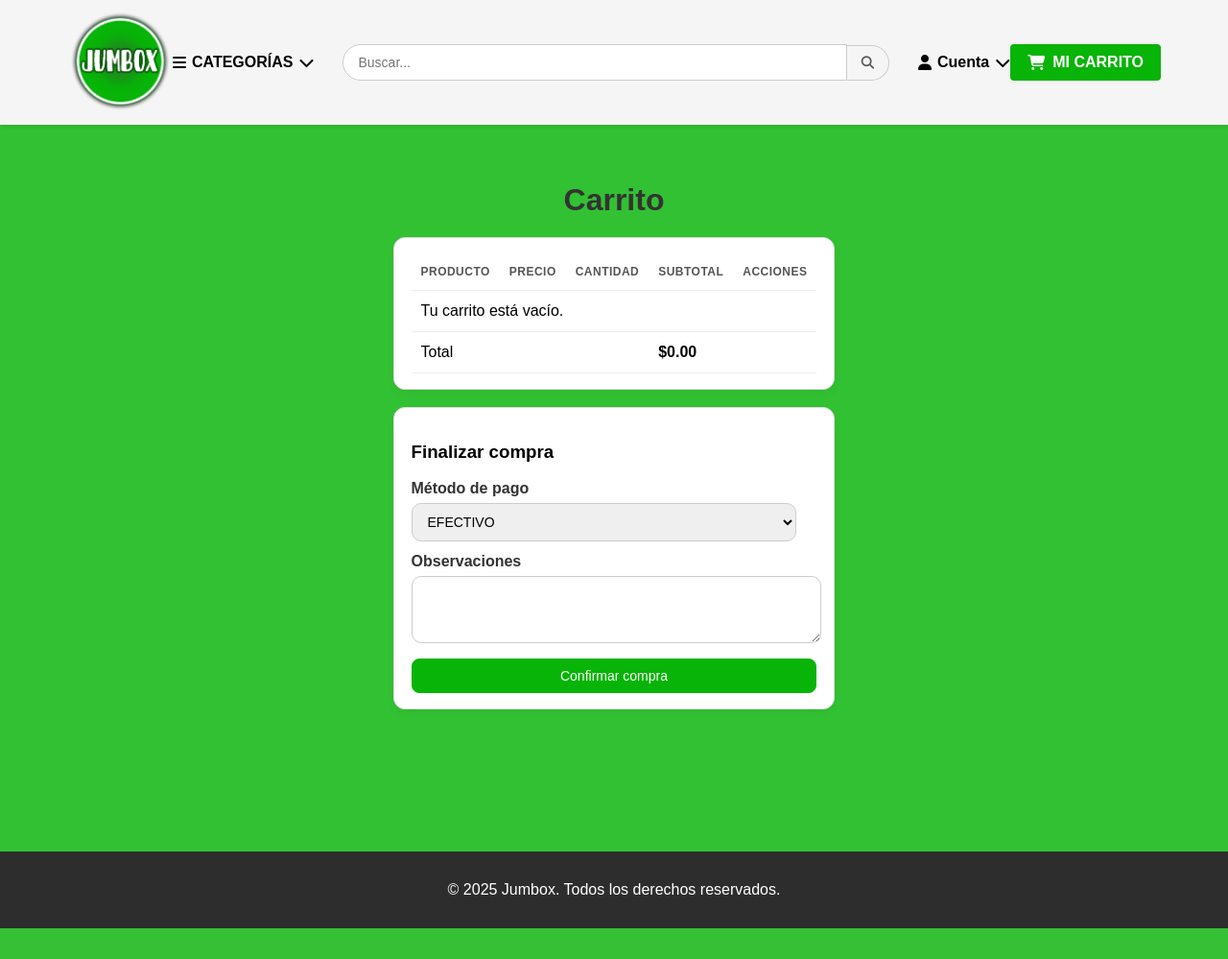
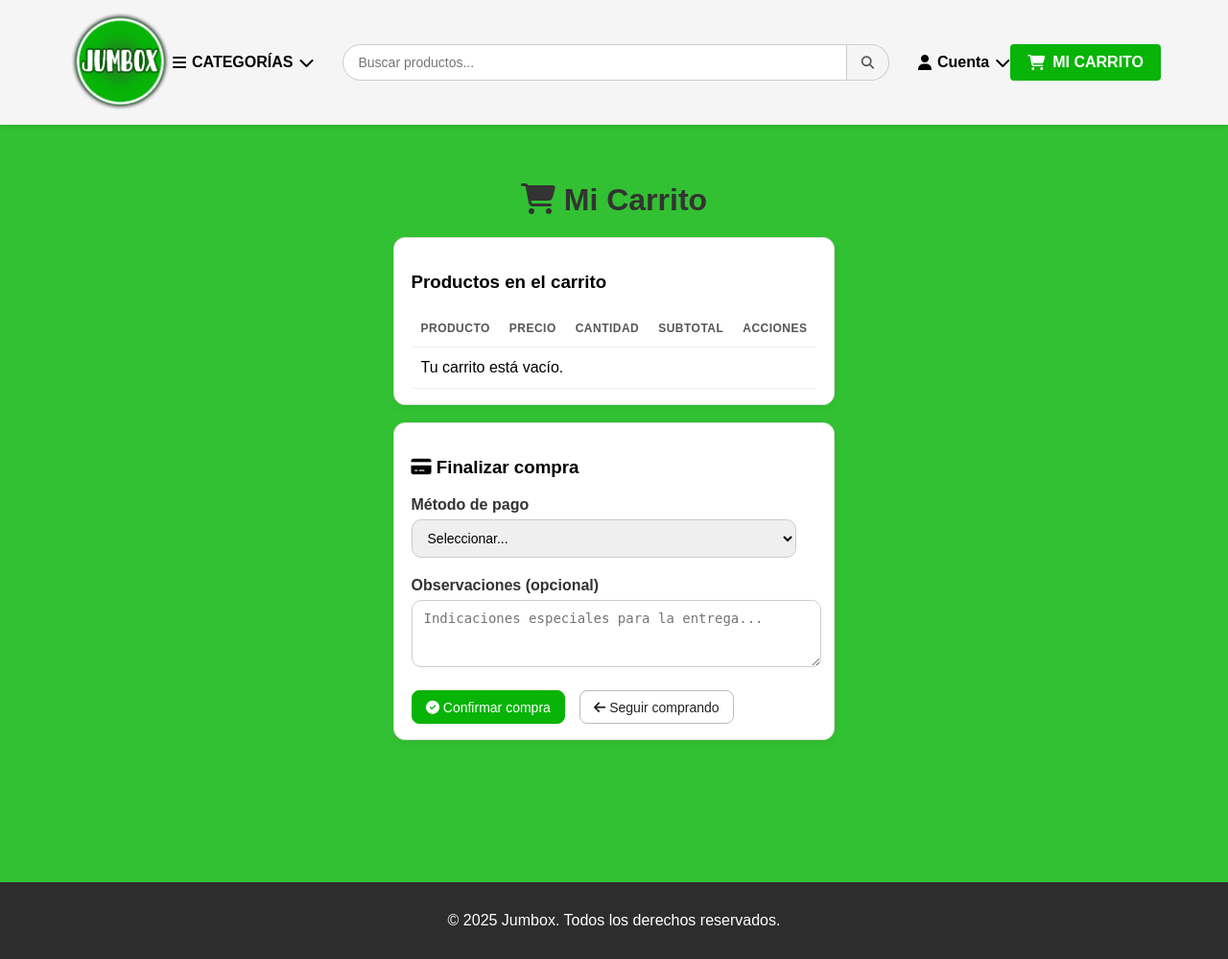
Before and after one commit to AraFrankow/Jumbox-Python, a Flask app: template templates/user/vista_carrito.html in a window 1280 px wide. Shown: the whole page at 96% size. Before the commit the page ends 967 px from the top, so only its background shows below. Run offline with Flask 3, Linux system fonts and the light colour scheme; the template is opened without the code that fills it, so the values that code supplies are empty.

Commit message:
finalizar compra

```diff
--- a/app/__init__.py
+++ b/app/__init__.py
@@ -8,7 +8,7 @@ bcrypt = Bcrypt()
 def create_app():
     load_dotenv()
 
-    app = Flask(__name__)
+    app = Flask(__name__, static_folder='../static')
     app.secret_key = os.environ.get("FLASK_SECRET_KEY", "clave_secreta_super_segura")
     app.config["DB_NAME"] = "jumbox.db"
 
--- a/app/auth/routes.py
+++ b/app/auth/routes.py
@@ -7,7 +7,7 @@ from google.auth.transport import requests as google_requests
 from app import bcrypt
 from app.utils import get_conn
 
-auth_bp = Blueprint('auth', __name__)
+auth_bp = Blueprint('auth', __name__, template_folder='../../templates/auth')
 
 os.environ['OAUTHLIB_INSECURE_TRANSPORT'] = '1'
 
--- a/app/sucursal/routes.py
+++ b/app/sucursal/routes.py
@@ -2,7 +2,7 @@ from flask import Blueprint, render_template, request, redirect, url_for, flash,
 from datetime import date
 from app.utils import (get_conn, require_login_redirect, get_productos_sucursal)
 
-sucursal_bp = Blueprint('sucursal', __name__)
+sucursal_bp = Blueprint('sucursal', __name__, template_folder='../../templates/sucursal')
 
 @sucursal_bp.get('/panel-sucursal')
 def panel_sucursal():
@@ -36,8 +36,8 @@ def sucursal_almacen():
         productos = get_productos_sucursal(conn, cliente_sucursal_id)
 
     return render_template('sucursal_almacen.html',
-                         sucursal=sucursal,
-                         productos=productos)
+                        sucursal=sucursal,
+                        productos=productos)
 
 @sucursal_bp.route('/sucursal/pedir-stock', methods=['GET', 'POST'])
 def sucursal_pedir_stock():
--- a/templates/user/vista_carrito.html
+++ b/templates/user/vista_carrito.html
@@ -29,16 +29,17 @@
           </li>
           {% for categoria in categorias or [] %}
           <li {% if categoria_actual == categoria %}class="categoria-activa"{% endif %}>
-              <a href="{{ url_for('home', categoria=categoria) }}">{{ categoria }}</a>
+              <a href="{{ url_for('main.home', categoria=categoria) }}">{{ categoria }}</a>
           </li>
           {% endfor %}
       </ul>
     </div>
 
-
     <div class="busqueda">
-        <input type="text" placeholder="Buscar...">
-        <button><i class="fa-solid fa-magnifying-glass"></i></button>
+        <form method="GET" action="{{ url_for('main.home') }}" style="display: flex; width: 100%;">
+            <input type="text" name="q" placeholder="Buscar productos...">
+            <button type="submit"><i class="fa-solid fa-magnifying-glass"></i></button>
+        </form>
     </div>
 
     <div class="cuenta" tabindex="0">
@@ -48,23 +49,19 @@
         <ul class="menu-cuenta" aria-hidden="true">
           {% if session.get('id_cliente') %}
           {% if session.get('tipo') == 'admin' %}
-              <!-- Opciones exclusivas del admin -->
               <li><a href="{{ url_for('admin.admin') }}">Admin</a></li>
               <li><a href="{{ url_for('auth.logout') }}">Cerrar sesión</a></li>
 
           {% elif session.get('tipo') == 'sucursal' %}
-              <!-- Opciones para usuarios de tipo sucursal -->
               <li><a href="{{ url_for('sucursal.panel_sucursal') }}">Panel Sucursal</a></li>
               <li><a href="{{ url_for('auth.logout') }}">Cerrar sesión</a></li>
 
           {% else %}
-              <!-- Opciones para usuarios comunes -->
               <li><a href="{{ url_for('user.mis_compras') }}">Mis Compras</a></li>
               <li><a href="{{ url_for('auth.logout') }}">Cerrar sesión</a></li>
           {% endif %}
 
       {% else %}
-          <!-- Opciones para visitantes -->
           <li><a href="{{ url_for('auth.registro') }}">Registrarse</a></li>
           <li><a href="{{ url_for('auth.login') }}">Iniciar sesión</a></li>
       {% endif %}
@@ -75,6 +72,7 @@
         <a href="#"><i class="fa-solid fa-cart-shopping"></i>MI CARRITO</a>
     </div>
 </header>
+
 
 
 <div class="mensajes-flash">
@@ -88,12 +86,13 @@
 </div>
 
 
+
 <main class="contenedor">
-  <h2>Carrito</h2>
-  {% if msg %}<div class="alert success mensajes-flash">{{ msg }}</div>{% endif %}
+  <h2><i class="fa-solid fa-shopping-cart"></i> Mi Carrito</h2>
 
   <!-- Items -->
   <section class="card">
+    <h3>Productos en el carrito</h3>
     <div class="tabla-wrapper">
       <table class="tabla">
         <thead>
@@ -109,23 +108,30 @@
         {% if items and items|length %}
           {% for it in items %}
           <tr>
-            <td>
-              <span class="pill">#{{ it.producto_id }}</span>
-              {{ it.nombre }}
-            </td>
-            <td class="right">${{ '%.2f'|format(it.precio) }}</td>
+            <td>{{ it.nombre }}</td>
+
+            <td class="right">${{ it.precio }}</td>
+
             <td class="center">
-              <form method="post" action="{{ url_for('user.carrito_actualizar_item') }}">
+              <form method="post" action="{{ url_for('user.carrito_actualizar_item') }}"
+                    style="display: flex; align-items: center; justify-content: center; gap: 8px;">
                 <input type="hidden" name="producto_id" value="{{ it.producto_id }}">
-                <input type="number" name="cantidad" min="1" step="1" value="{{ it.cantidad }}" style="width:90px">
-                <button class="btn">Actualizar</button>
+                <input type="number" name="cantidad" min="1" step="1" value="{{ it.cantidad }}"
+                      style="width:70px; padding: 6px;">
+                <button class="btn" style="padding: 6px 12px; font-size: 13px;">
+                  <i class="fa-solid fa-sync"></i>
+                </button>
               </form>
             </td>
-            <td class="right">${{ '%.2f'|format(it.subtotal) }}</td>
+
+            <td class="right">${{ it.subtotal }}</td>
+
             <td class="right">
               <form method="post" action="{{ url_for('user.carrito_eliminar_item') }}">
                 <input type="hidden" name="producto_id" value="{{ it.producto_id }}">
-                <button class="btn danger">Eliminar</button>
+                <button class="btn danger">
+                  <i class="fa-solid fa-trash"></i> Eliminar
+                </button>
               </form>
             </td>
           </tr>
@@ -134,34 +140,93 @@
           <tr><td colspan="5" class="center">Tu carrito está vacío.</td></tr>
         {% endif %}
         </tbody>
+
+        {% if items and items|length %}
         <tfoot>
           <tr>
-            <td colspan="3" class="right">Total</td>
-            <td class="right total-cell">${{ '%.2f'|format(total or 0) }}</td>
+            <td colspan="3" class="right"><strong>Subtotal productos:</strong></td>
+            <td class="right"><strong>${{ subtotal or 0 }}</strong></td>
+            <td></td>
+          </tr>
+
+          <tr>
+            <td colspan="3" class="right"><strong>Costo de envío:</strong></td>
+            <td class="right">${{ costo_envio }}</td>
+            <td></td>
+          </tr>
+
+          <tr class="fila-total">
+            <td colspan="3" class="right"><strong>TOTAL A PAGAR:</strong></td>
+            <td class="right total-cell"><strong>${{ total or 0 }}</strong></td>
             <td></td>
           </tr>
         </tfoot>
+        {% endif %}
       </table>
     </div>
   </section>
 
+
+
   <!-- Checkout -->
   <section class="card">
-    <h3>Finalizar compra</h3>
-    <form method="post" action="{{ url_for('user.carrito_checkout') }}" class="grid">
+    <h3><i class="fa-solid fa-credit-card"></i> Finalizar compra</h3>
+    <form method="post" action="{{ url_for('user.carrito_checkout') }}" id="formCheckout">
+      <div class="grid">
         <div>
-        <label>Método de pago</label>
-        <select name="metodo_pago" required>
+          <label><strong>Método de pago</strong></label>
+          <select name="metodo_pago" id="metodoPago" required onchange="toggleFormularioTarjeta()">
+            <option value="">Seleccionar...</option>
             {% for mp in metodos_pago or ['EFECTIVO','TARJETA'] %}
               <option value="{{ mp }}">{{ mp }}</option>
             {% endfor %}
           </select>
         </div>
+      </div>
+
+      <!-- Formulario de Tarjeta -->
+      <div id="formularioTarjeta" style="display: none; margin-top: 25px; padding: 20px; background: #f8f9fa; border-radius: 8px; border: 2px solid #e0e0e0;">
+        <h4 style="margin-top: 0; color: #333; margin-bottom: 20px;">
+          <i class="fa-solid fa-credit-card"></i> Datos de la tarjeta
+        </h4>
+
+        <div class="grid grid2">
+          <div style="grid-column: 1/-1;">
+            <label><strong>Número de tarjeta</strong></label>
+            <input type="text" name="numero_tarjeta" placeholder="1234 5678 9012 3456">
+          </div>
+
+          <div style="grid-column: 1/-1;">
+            <label><strong>Nombre del titular</strong></label>
+            <input type="text" name="nombre_titular" placeholder="JUAN PEREZ">
+          </div>
+
           <div>
-        <label>Observaciones</label>
-        <textarea name="observaciones" rows="3"></textarea>
+            <label><strong>Fecha de vencimiento</strong></label>
+            <input type="text" name="fecha_vencimiento" placeholder="MM/AA">
           </div>
-      <button class="btn primary" {% if not items or not items|length %}disabled{% endif %}>Confirmar compra</button>
+
+          <div>
+            <label><strong>CVV</strong></label>
+            <input type="text" name="cvv" placeholder="123">
+          </div>
+        </div>
+
+      </div>
+
+      <div style="margin-top: 20px;">
+        <label><strong>Observaciones (opcional)</strong></label>
+        <textarea name="observaciones" rows="3" placeholder="Indicaciones especiales para la entrega..."></textarea>
+      </div>
+
+      <div style="margin-top: 20px;">
+        <button class="btn primary" type="submit" {% if not items or not items|length %}disabled{% endif %}>
+          <i class="fa-solid fa-check-circle"></i> Confirmar compra
+        </button>
+        <a href="{{ url_for('main.home') }}" class="btn" style="margin-left: 10px;">
+          <i class="fa-solid fa-arrow-left"></i> Seguir comprando
+        </a>
+      </div>
     </form>
   </section>
 
@@ -170,5 +235,25 @@
 <footer>
   <p>© 2025 Jumbox. Todos los derechos reservados.</p>
 </footer>
+
+<script>
+  function toggleFormularioTarjeta() {
+    const metodo = document.getElementById('metodoPago').value;
+    const formTarjeta = document.getElementById('formularioTarjeta');
+    const inputs = formTarjeta.querySelectorAll("input");
+
+    if (metodo === "TARJETA") {
+      formTarjeta.style.display = "block";
+      inputs.forEach(i => i.required = true);
+    } else {
+      formTarjeta.style.display = "none";
+      inputs.forEach(i => {
+        i.required = false;
+        i.value = "";
+      });
+    }
+  }
+</script>
+
 </body>
 </html>
```
Also changed, not shown: app/admin/routes.py (+1 -42 lines), app/main/routes.py (+44 -2 lines), app/user/routes.py (+10 -5 lines), templates/index.html (+11 -3 lines). Lines whose indentation alone changed are shown as unchanged.
